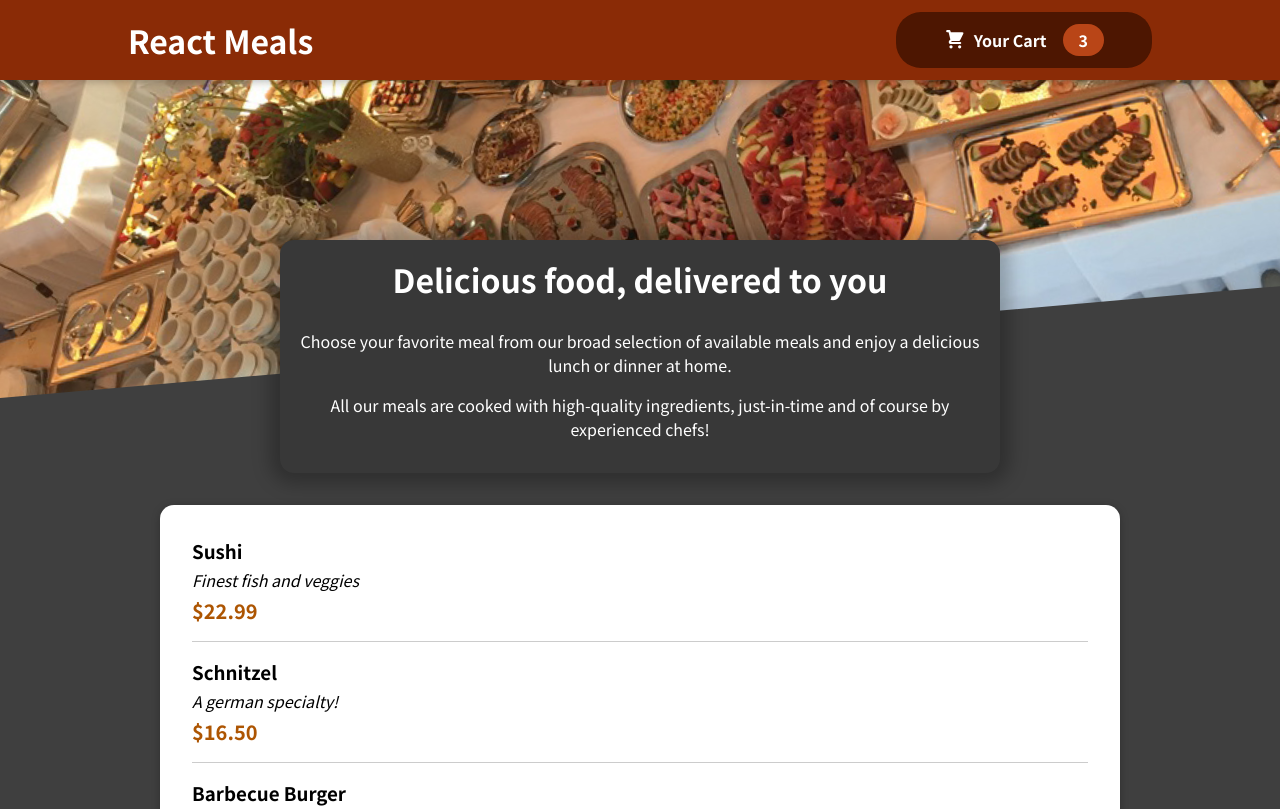
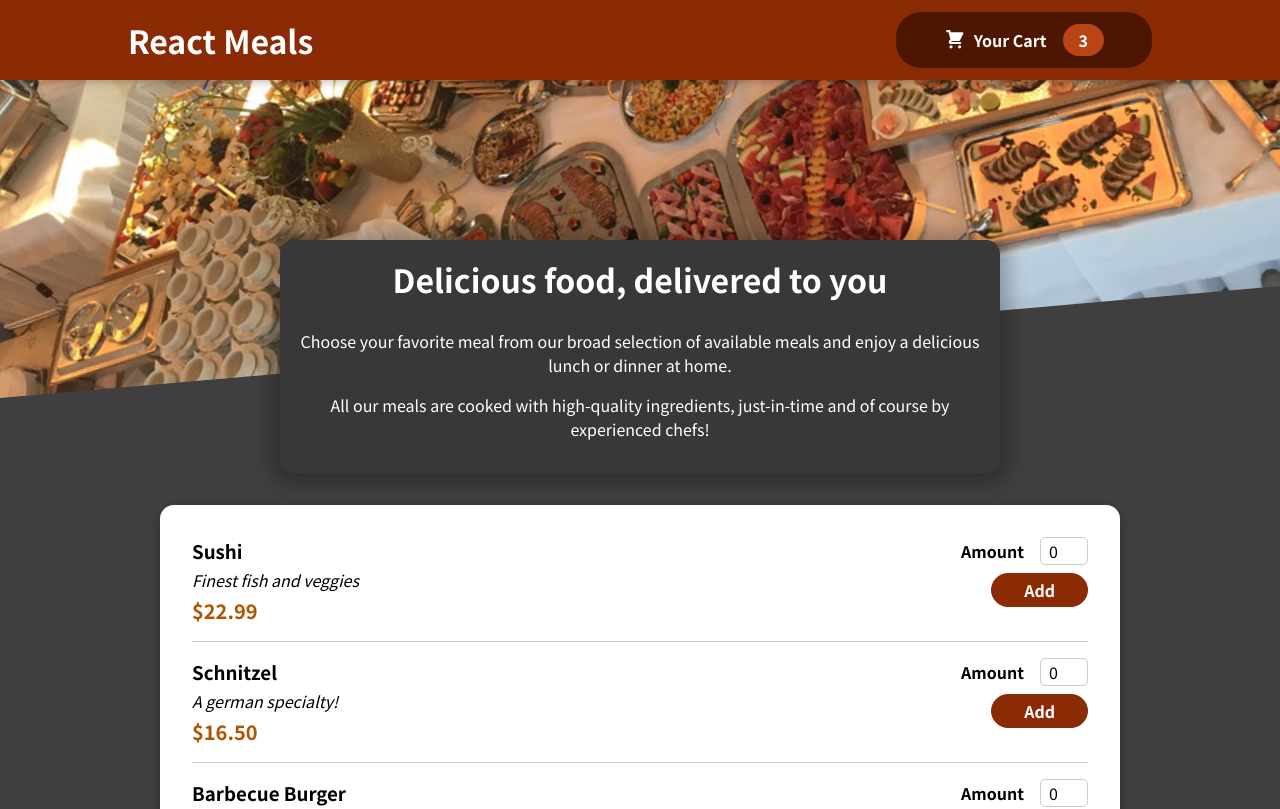
Before and after one commit to JeanCremonezzi/React-Meals, a React (Create React App) app: page / in a window 1280 px wide. Shown: the top 809 px of the page. Built offline with nearby package versions, Linux system fonts and the light colour scheme.

Commit message:
feat: MealItemForm component

```diff
--- a/src/components/Meals/AvailableMeals/AvailableMeals.js
+++ b/src/components/Meals/AvailableMeals/AvailableMeals.js
@@ -35,6 +35,7 @@
 		return (
 			<MealItem
 				key={meal.id}
+				id={meal.id}
 				name={meal.name}
 				description={meal.description}
 				price={meal.price}
--- a/src/components/Meals/MealItem/MealItem.js
+++ b/src/components/Meals/MealItem/MealItem.js
@@ -1,3 +1,5 @@
+import { MealItemForm } from "../MealItemForm/MealItemForm";
+
 import styles from "./MealItem.module.css";
 
 export const MealItem = (props) => {
@@ -11,7 +13,9 @@
 				<div className={styles.price}>{formatPrice}</div>
 			</div>
 
-			<div></div>
+			<div>
+				<MealItemForm id={props.id} />
+			</div>
 		</li>
 	);
 };
--- /dev/null
+++ b/src/components/Meals/MealItemForm/MealItemForm.js
@@ -0,0 +1,22 @@
+import { Input } from "../../UI/Input/Input";
+
+import styles from "./MealItemForm.module.css";
+
+export const MealItemForm = (props) => {
+	return (
+		<form className={styles.form}>
+			<Input
+				label="Amount"
+				input={{
+					type: "number",
+					id: `amount_${props.id}`,
+					min: "0",
+					step: "1",
+					defaultValue: "0",
+				}}
+			/>
+
+			<button>Add</button>
+		</form>
+	);
+};
--- /dev/null
+++ b/src/components/Meals/MealItemForm/MealItemForm.module.css
@@ -0,0 +1,20 @@
+.form {
+	text-align: right;
+}
+
+.form button {
+	font: inherit;
+	cursor: pointer;
+	background-color: #8a2b06;
+	border: 1px solid #8a2b06;
+	color: white;
+	padding: 0.25rem 2rem;
+	border-radius: 20px;
+	font-weight: bold;
+}
+
+.form button:hover,
+.form button:active {
+	background-color: #641e03;
+	border-color: #641e03;
+}
--- /dev/null
+++ b/src/components/UI/Input/Input.js
@@ -0,0 +1,10 @@
+import styles from "./Input.module.css";
+
+export const Input = (props) => {
+	return (
+		<div className={styles.input}>
+			<label htmlFor={props.input.id}> {props.label}</label>
+			<input {...props.input} />
+		</div>
+	);
+};
--- /dev/null
+++ b/src/components/UI/Input/Input.module.css
@@ -0,0 +1,18 @@
+.input {
+	display: flex;
+	align-items: center;
+	margin-bottom: 0.5rem;
+}
+
+.input label {
+	font-weight: bold;
+	margin-right: 1rem;
+}
+
+.input input {
+	width: 3rem;
+	border-radius: 5px;
+	border: 1px solid #ccc;
+	font: inherit;
+	padding-left: 0.5rem;
+}
```
